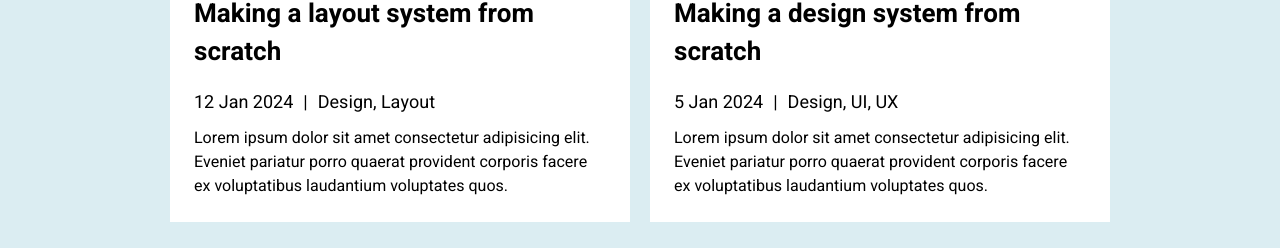
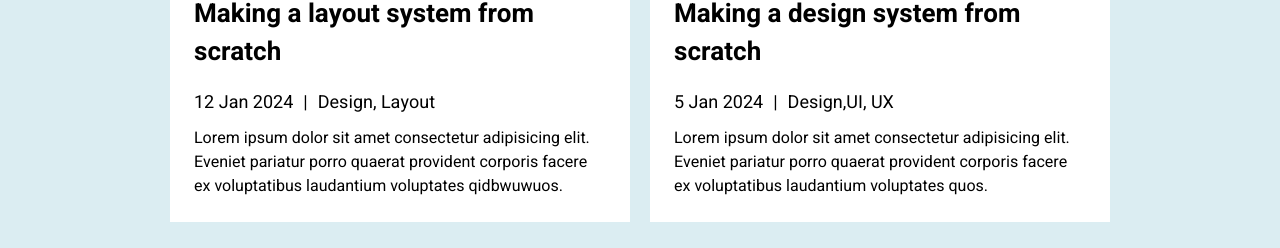
Before and after one commit to zack97/my_portfolio, a React (Vite) app: page / in a window 1280 px wide. Shown: the part 2036-2284 px from the top of the page. Built offline with nearby package versions, Linux system fonts and the light colour scheme.

Commit message:
third commit

```diff
--- a/src/App.jsx
+++ b/src/App.jsx
@@ -1,4 +1,4 @@
-// src/App.js
+// src/App.js ok ok
 import React from "react";
 import { BrowserRouter as Router, Route, Routes, Link } from "react-router-dom";
 import Home from "./components/Home";
--- a/src/components/Home.jsx
+++ b/src/components/Home.jsx
@@ -193,7 +193,7 @@ const Portfolio = () => {
             <p>
               Lorem ipsum dolor sit amet consectetur adipisicing elit. Eveniet
               pariatur porro quaerat provident corporis facere ex voluptatibus
-              laudantium voluptates quos.
+              laudantium voluptates qidbwuwuos.
             </p>
           </div>
           <div className="post-item">
@@ -201,7 +201,7 @@ const Portfolio = () => {
             <div className="info">
               <h5>5 Jan 2024</h5>
               <h5>|</h5>
-              <h5>Design, UI, UX</h5>
+              <h5>Design,UI, UX</h5>
             </div>
             <p>
               Lorem ipsum dolor sit amet consectetur adipisicing elit. Eveniet
```
